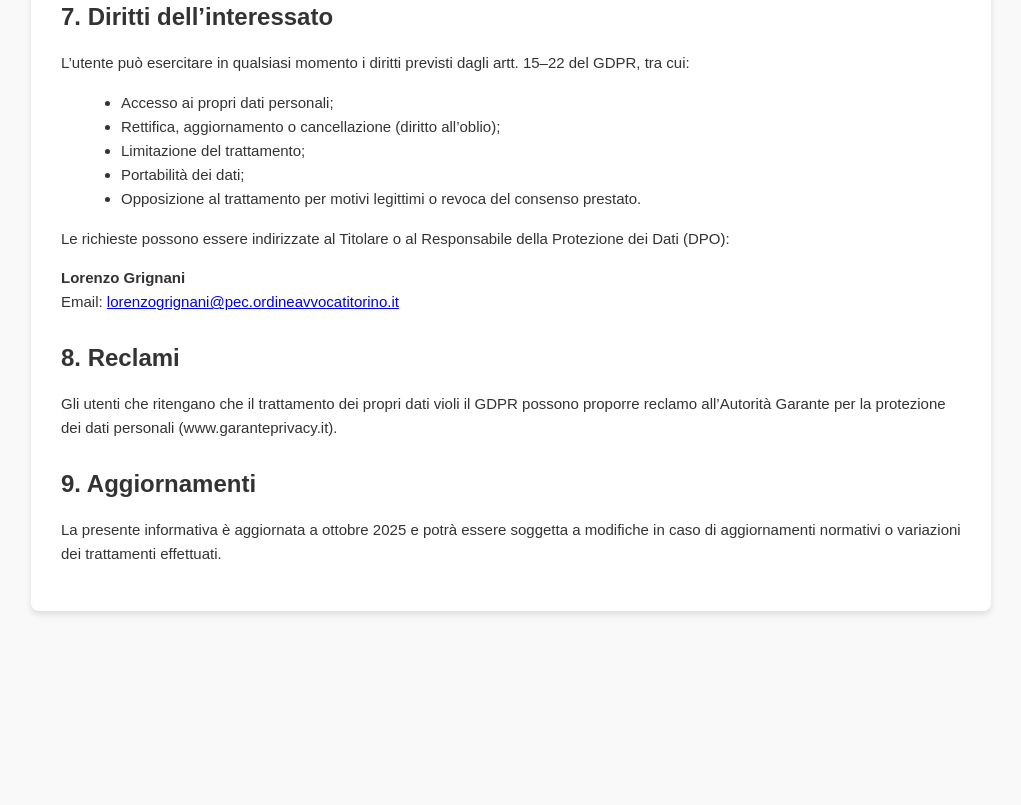
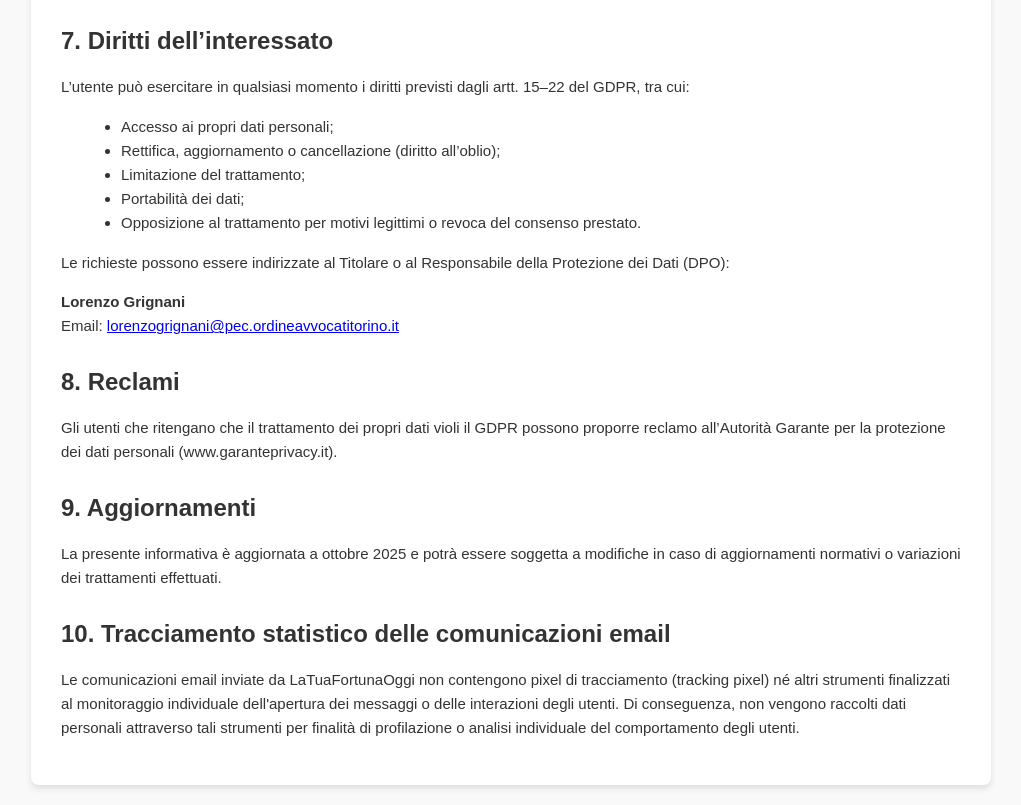
Before and after one commit to Aurealeads/Latuafortunaoggi, a plain HTML site: page seconda_pagina.html in a window 1280 px wide. Shown: the part 1525-2330 px from the top of the page, without its empty margins (129-1150 px from the left). Before the commit the page ends 2156 px from the top, so only its background shows below. Drawn offline with Linux system fonts and the light colour scheme.

Commit message:
Update seconda_pagina.html

```diff
--- a/seconda_pagina.html
+++ b/seconda_pagina.html
@@ -51,7 +51,7 @@
     <p>
         La presente informativa è resa da <strong>Aurea Leads di Alfredo Montalto</strong> by <strong>LaTuaFortunaOggi</strong>,
         con sede in Calle Lluis Despuig 51, 46011 Valencia (Spagna), P.IVA Y8053986K, in qualità di <strong>Titolare del trattamento</strong>,
-        ai sensi del Regolamento (UE) 2016/679 (“GDPR”).
+        ai sensi del Regolamento (UE) 2016/679 (“GDPR”), contattabile a aurealeads@yahoo.com .
     </p>
 
     <h2>1. Finalità del trattamento e base giuridica</h2>
@@ -134,6 +134,10 @@
     <p>
         La presente informativa è aggiornata a ottobre 2025 e potrà essere soggetta a modifiche in caso di aggiornamenti normativi o variazioni dei trattamenti effettuati.
     </p>
+    <h2>10. Tracciamento statistico delle comunicazioni email</h2>
+    <p>
+       Le comunicazioni email inviate da LaTuaFortunaOggi non contengono pixel di tracciamento (tracking pixel) né altri strumenti finalizzati al monitoraggio individuale dell'apertura dei messaggi o delle interazioni degli utenti. Di conseguenza, non vengono raccolti dati personali attraverso tali strumenti per finalità di profilazione o analisi individuale del comportamento degli utenti.
+    </p>
 </div>
 </body>
 </html>
```
